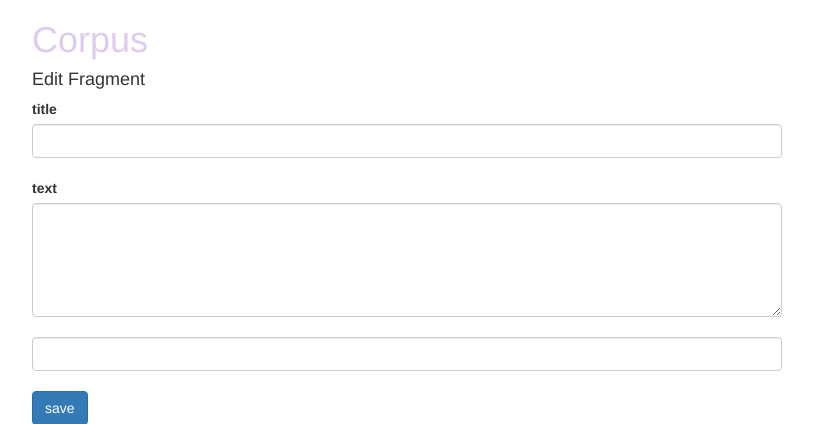
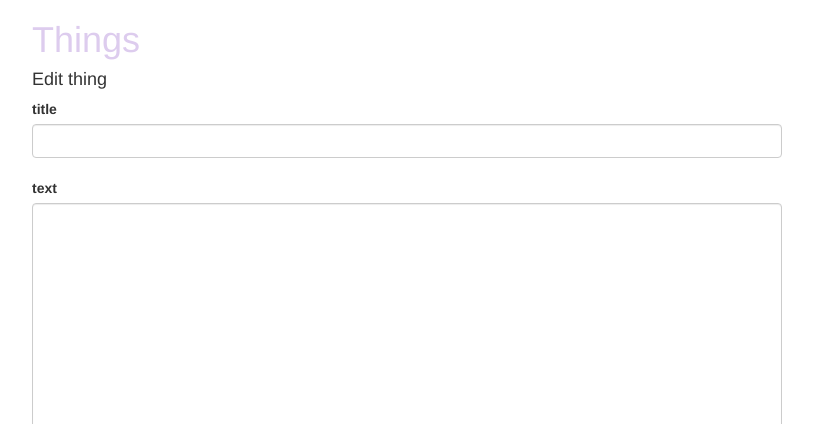
Before and after one commit to nmusaelian-rally/thingsdb, a Flask app: page /edit/1 in a window 1280 px wide. Shown: the top 424 px of the page, without its empty margins (38-851 px from the left). Run offline with Flask 2, Linux system fonts and the light colour scheme; data that the repository does not hold is empty; some libraries are stand-ins or nearby versions.

Commit message:
first commit

```diff
--- a/app.py
+++ b/app.py
@@ -1,6 +1,8 @@
+import os
+import re
 from flask import Flask, g, render_template, request, redirect, url_for
 from flask_sqlalchemy import SQLAlchemy
-from sqlalchemy import or_ , and_
+from sqlalchemy import or_ , and_ , func
 from flask_wtf import FlaskForm
 from wtforms import StringField, TextAreaField, Field, widgets
 
@@ -8,14 +10,13 @@ from wtforms import StringField, TextAreaField, Field, widgets
 app = Flask(__name__)
 # eventually set to os.environ['DATABASE_URL']:
 # app.config['SQLALCHEMY_DATABASE_URI'] = os.environ['DATABASE_URL']
-app.config['SQLALCHEMY_DATABASE_URI'] = 'postgresql://postgres:postgres@localhost:5432/corpus2'
+app.config['SQLALCHEMY_DATABASE_URI'] = os.environ['DATABASE_URL']
 app.config['SQLALCHEMY_TRACK_MODIFICATIONS'] = True
-app.config['WHOOSH_BASE'] = 'woosh'
 db = SQLAlchemy(app)
 
 
-class Fragment(db.Model):
-    __tablename__ = 'fragments'
+class Thing(db.Model):
+    __tablename__ = 'things'
     __searchable__ = ['text','tags']
 
     id     = db.Column(db.Integer, primary_key=True)
@@ -45,20 +46,18 @@ class TagListField(Field):
         else:
             self.data = []
 
-class FragmentForm(FlaskForm):
+class ThingForm(FlaskForm):
     title = StringField('title')
     text  = TextAreaField('text')
     link = StringField('link')
     ref = StringField('ref')
     tags = TagListField('tags')
-    #tags = FieldList(StringField('tags'))
 
-
-# @app.route('/')
-# def index():
-#     fragments = Fragment.query.all()
-#     return render_template('index.html', fragments=fragments)
-
+def stripSpaceAndLowerTags(tags):
+    tags = tags.lower()
+    tags = re.sub(r'\s*,\s*', ',', tags).strip()
+    tags = re.sub('\s+', ' ', tags)
+    return tags
 
 @app.route('/')
 def index():
@@ -66,62 +65,70 @@ def index():
 
 @app.route('/pages/<int:page>',methods=['GET'])
 def view(page=1):
-    per_page = 2
-    fragments = Fragment.query.order_by(Fragment.id.desc()).paginate(page,per_page,error_out=True)
-    return render_template('view.html',fragments=fragments)
+    per_page = 5
+    things = Thing.query.order_by(Thing.id.desc()).paginate(page,per_page,error_out=True)
+    return render_template('view.html',things=things)
 
 
 @app.route('/pages/search')
 def search():
-    fragments = ''
+    things = ''
     if request.args.get('textQuery'):
-        fragments = Fragment.query.filter(Fragment.text.like("%{}%".format(request.args.get('textQuery')))).all()
+        txt = "%{}%".format(request.args.get('textQuery'))
+        things = Thing.query.filter(Thing.text.ilike(txt)).all()
     if request.args.get('tagsQuery'):
-        selected_tags = (request.args.get('tagsQuery')).split(",")
-        query = db.session.query(Fragment)
-        clauses = [Fragment.tags.any(tag) for tag in selected_tags]
+        tags_arr = (request.args.get('tagsQuery')).split(",")
+        tags_str = stripSpaceAndLowerTags(','.join(tags_arr))
+        tags_arr = tags_str.split(',')
+        query = db.session.query(Thing)
+        clauses = [Thing.tags.any(tag) for tag in tags_arr]
         if request.args.get('operator'):
-            fragments = query.filter(and_(*clauses)).all()
+            things = query.filter(and_(*clauses)).all()
         else:
-            fragments = query.filter(or_(*clauses)).all()
-    return render_template('results.html', fragments=fragments)
+            things = query.filter(or_(*clauses)).all()
+    return render_template('results.html', things=things)
 
 
 @app.route('/<int:id>')
 def show(id):
-    fragment = Fragment.query.get(id)
-    return render_template('show.html', fragment=fragment, id=id)
+    thing = Thing.query.get(id)
+    return render_template('show.html', thing=thing, id=id)
 
 @app.route('/add', methods=['GET', 'POST'])
 def add():
     if request.method == 'POST':
-        fragment = Fragment(request.form['title'], request.form['text'],request.form['link'],request.form['tags'])
-        db.session.add(fragment)
+        thing = Thing(request.form['title'],
+                            request.form['text'],
+                            request.form['link'],
+                            stripSpaceAndLowerTags(request.form['tags']))
+        db.session.add(thing)
         db.session.commit()
         return redirect(url_for('index'))
     return render_template('add.html')
 
 @app.route('/edit/<int:id>', methods=['GET','POST'])
 def edit(id):
-    fragment = Fragment.query.get(id)
-    form = FragmentForm(obj=fragment)
+    thing = Thing.query.get(id)
+    form = ThingForm(obj=thing)
     if request.method == 'POST':
-        form.populate_obj(fragment)
-        db.session.add(fragment)
+        form.populate_obj(thing)
+        tags = stripSpaceAndLowerTags(','.join(thing.tags))
+        thing.tags = tags.split(',')
+        db.session.add(thing)
         db.session.commit()
-        print (fragment.id)
+        print (thing.id)
         return redirect(url_for('index'))
-    return render_template('edit.html', fragment=fragment, id=id, form=form)
+    return render_template('edit.html', thing=thing, id=id, form=form)
 
 @app.route('/delete/<int:id>', methods=['GET','POST'])
 def delete(id):
-    fragment = Fragment.query.get(id)
+    thing = Thing.query.get(id)
     if request.method == 'POST':
-        title = fragment.title
-        db.session.delete(fragment)
+        title = thing.title
+        db.session.delete(thing)
         db.session.commit()
         return redirect(url_for('confirm', title=title))
-    return render_template('delete.html', fragment=fragment, id=id)
+    return render_template('delete.html', thing=thing, id=id)
 
 @app.route('/confirm')
 def confirm():
--- a/templates/add.html
+++ b/templates/add.html
@@ -10,7 +10,7 @@
 <body>
     <div class="container">
         <div class="blog-header">
-            <h1 class="blog-title">Add Fragment</h1>
+            <h1 class="blog-title">Add Thing</h1>
         </div>
         <div class="row">
             <div class="col-sm-8 blog-main">
@@ -19,7 +19,7 @@
                         <input type="text" class="form-control" name="title" id="inputTitle" placeholder="enter title">
                     </div>
                     <div class="form-group">
-                        <textarea class="form-control" rows="5" id="inputText" placeholder="enter text" name="text"></textarea>
+                        <textarea class="form-control" rows="50" id="inputText" placeholder="enter text" name="text"></textarea>
                     </div>
                     <div class="form-group">
                         <input type="text" class="form-control" name="tags" id="inputTags" placeholder="enter comma separated tags">
--- a/templates/confirm.html
+++ b/templates/confirm.html
@@ -13,11 +13,11 @@
 <body>
     <div class="container">
         <div class="blog-header">
-            <h1 class="blog-title">Corpus</h1>
+            <h1 class="blog-title">Things</h1>
         </div>
         <div class="row">
             <div class="col-sm-8 blog-main">
-                <h4 class="blog-post-title">Fragment was deleted</h4>
+                <h4 class="blog-post-title">thing was deleted</h4>
                 <ul class="list-inline">
                     <li class="list-inline-item"><a href="{{ url_for('index') }}">Home</a></li>
                 </ul>
--- a/templates/delete.html
+++ b/templates/delete.html
@@ -14,11 +14,11 @@
 <body>
     <div class="container">
         <div class="blog-header">
-            <h1 class="blog-title">Corpus</h1>
+            <h1 class="blog-title">Things</h1>
         </div>
         <div class="row">
             <div class="col-sm-8 blog-main">
-                <h4 class="blog-post-title">{{ fragment.title }}</h4>
+                <h4 class="blog-post-title">{{ thing.title }}</h4>
                 <form method="POST" action="">
                     <input type="hidden" value="delete">
                     <div>
--- a/templates/edit.html
+++ b/templates/edit.html
@@ -14,14 +14,14 @@
 <body>
     <div class="container">
         <div class="blog-header">
-            <h1 class="blog-title">Corpus</h1>
+            <h1 class="blog-title">Things</h1>
         </div>
-        <h4>Edit Fragment</h4>
+        <h4>Edit thing</h4>
         <div class="row">
             <div class="col-sm-8 blog-main">
                 <form method="POST" action="">
                     {{ form.title.label }} {{ form.title(size=300, class_="form-control") }} <br/>
-                    {{ form.text.label }} {{ form.text(cols="35", rows="5", class_="form-control") }} <br/>
+                    {{ form.text.label }} {{ form.text(rows="50", class_="form-control") }} <br/>
                     {{ form.tags(class_="form-control") }} <br/>
                     <div>
                         <button type="submit" class="btn btn-primary">save</button>
```
Also changed, not shown: requirements.txt (+58 -5 lines), templates/index.html (+5 -5 lines), templates/results.html (+5 -5 lines), templates/show.html (+4 -4 lines), templates/view.html (+7 -7 lines), 1 other file.
